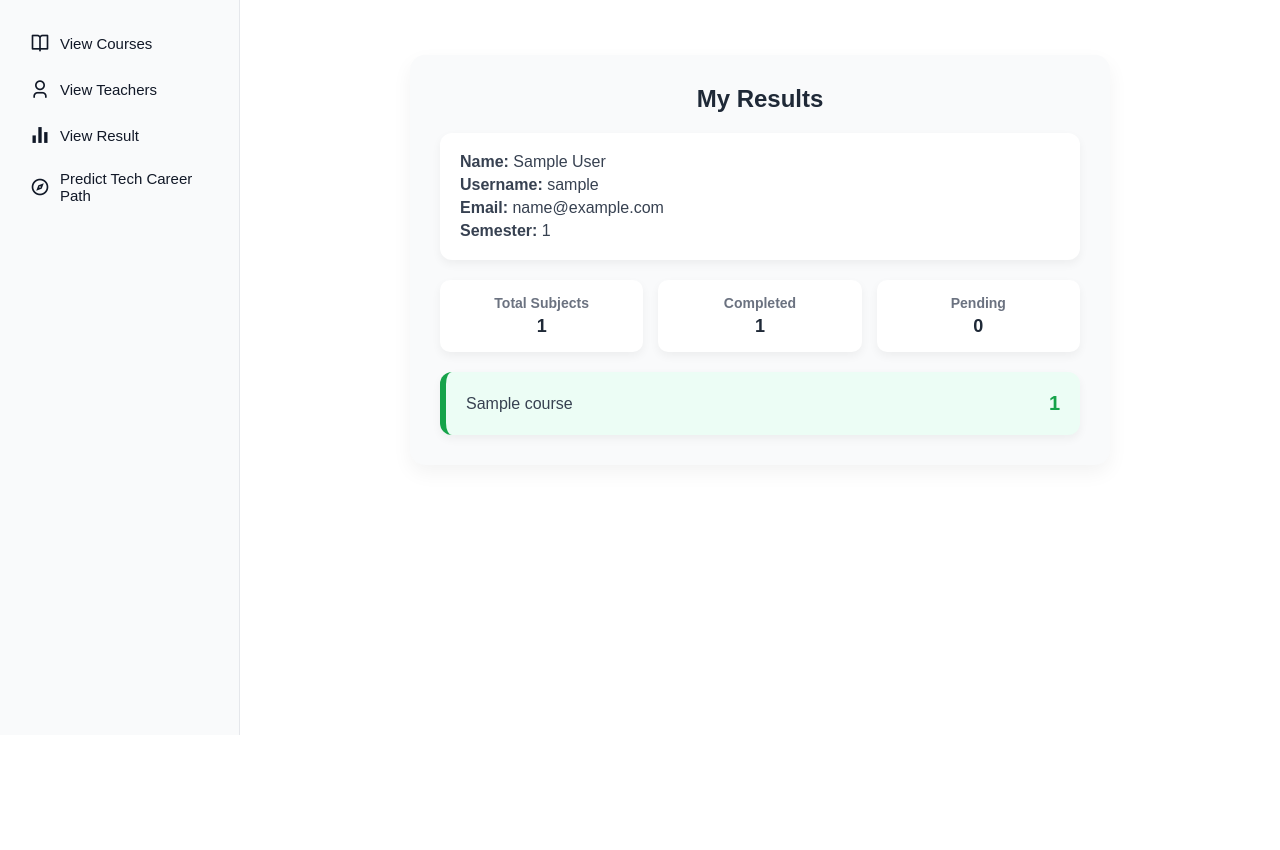
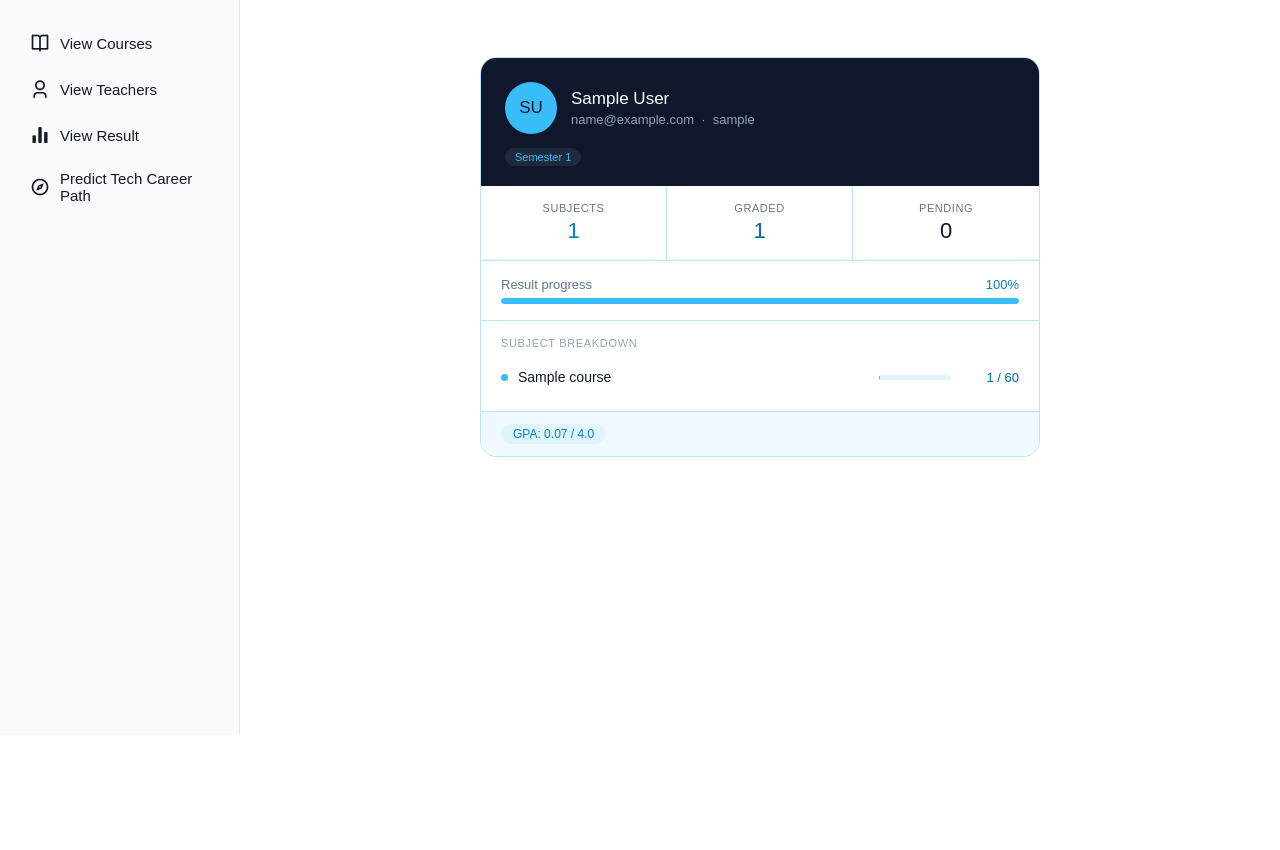
Before and after one commit to unikat7/Student-Management, a Django app: page /dashboard/viewmarks/ in a window 1280 px wide. Shown: the part 65-915 px from the top of the page. Before the commit the page ends 800 px from the top, so only its background shows below. Run offline with Django 5.2, Linux system fonts and the light colour scheme; a user stored in the database is signed in; tables that the repository leaves empty hold one stand-in row (values such as "Sample post"); grey boxes marked "Sample" are stand-in pictures; one stand-in notice (Sample message) is shown; parts of the project's set-up code (start-up, migrations or seed data) failed here and were passed over.

Commit message:
improvement in viewing of result

```diff
--- /dev/null
+++ b/dashboard/static/css/result_card.css
@@ -0,0 +1,236 @@
+.page {
+  background: #ffffff;
+  min-height: 100vh;
+  padding: 2rem 1rem;
+  display: flex;
+  justify-content: center;
+  align-items: flex-start;
+}
+
+.card {
+  background: #ffffff;
+  border: 0.5px solid #bae6fd;
+  border-radius: 16px;
+  width: 100%;
+  max-width: 560px;
+  overflow: hidden;
+}
+
+.card-header {
+  background: #0f172a;
+  padding: 1.5rem 1.5rem 1.25rem;
+}
+
+.header-top {
+  display: flex;
+  align-items: center;
+  gap: 14px;
+}
+
+.avi {
+  width: 52px;
+  height: 52px;
+  border-radius: 50%;
+  background: #38bdf8;
+  display: flex;
+  align-items: center;
+  justify-content: center;
+  font-size: 17px;
+  font-weight: 500;
+  color: #0f172a;
+  flex-shrink: 0;
+}
+
+.hname {
+  font-size: 17px;
+  font-weight: 500;
+  color: #ffffff;
+}
+
+.hmeta {
+  font-size: 13px;
+  color: #94a3b8;
+  margin-top: 3px;
+}
+
+.badges {
+  display: flex;
+  gap: 8px;
+  margin-top: 14px;
+  flex-wrap: wrap;
+}
+
+.badge {
+  font-size: 11px;
+  padding: 3px 10px;
+  border-radius: 99px;
+  font-weight: 500;
+  background: #1e293b;
+  color: #38bdf8;
+}
+
+.score-strip {
+  display: grid;
+  grid-template-columns: repeat(3, 1fr);
+  border-bottom: 0.5px solid #bae6fd;
+}
+
+.sc {
+  padding: 1rem;
+  text-align: center;
+  border-right: 0.5px solid #bae6fd;
+}
+
+.sc:last-child {
+  border-right: none;
+}
+
+.sc-label {
+  font-size: 11px;
+  color: #64748b;
+  letter-spacing: 0.05em;
+  text-transform: uppercase;
+  margin-bottom: 4px;
+}
+
+.sc-val {
+  font-size: 22px;
+  font-weight: 500;
+}
+
+.purple { color: #0284c7; }
+.teal   { color: #0369a1; }
+.amber  { color: #0f172a; }
+
+.prog-section {
+  padding: 1rem 1.25rem;
+  border-bottom: 0.5px solid #bae6fd;
+}
+
+.prog-row {
+  display: flex;
+  justify-content: space-between;
+  margin-bottom: 6px;
+}
+
+.prog-label {
+  font-size: 13px;
+  color: #64748b;
+}
+
+.prog-pct {
+  font-size: 13px;
+  font-weight: 500;
+  color: #0284c7;
+}
+
+.track {
+  height: 6px;
+  background: #e0f4fb;
+  border-radius: 99px;
+  overflow: hidden;
+}
+
+.fill {
+  height: 100%;
+  background: #38bdf8;
+  border-radius: 99px;
+}
+
+.subject-section {
+  padding: 1rem 1.25rem;
+}
+
+.sec-title {
+  font-size: 11px;
+  font-weight: 500;
+  color: #94a3b8;
+  letter-spacing: 0.06em;
+  text-transform: uppercase;
+  margin-bottom: 10px;
+}
+
+.sub-row {
+  display: flex;
+  align-items: center;
+  justify-content: space-between;
+  padding: 10px 0;
+  border-bottom: 0.5px solid #e0f4fb;
+}
+
+.sub-row:last-child {
+  border-bottom: none;
+}
+
+.sub-left {
+  display: flex;
+  align-items: center;
+  gap: 10px;
+}
+
+.dot {
+  width: 7px;
+  height: 7px;
+  border-radius: 50%;
+}
+
+.dot.done { background: #38bdf8; }
+.dot.pend { background: #94a3b8; }
+
+.sub-name {
+  font-size: 14px;
+  color: #0f172a;
+}
+
+.sub-right {
+  display: flex;
+  align-items: center;
+  gap: 8px;
+}
+
+.bar-wrap {
+  width: 72px;
+  height: 5px;
+  background: #e0f4fb;
+  border-radius: 99px;
+  overflow: hidden;
+}
+
+.bar-fill {
+  height: 100%;
+  border-radius: 99px;
+  background: #38bdf8;
+}
+
+.mark-val {
+  font-size: 13px;
+  font-weight: 500;
+  min-width: 60px;
+  text-align: right;
+}
+
+.mark-val.done { color: #0369a1; }
+.mark-val.pend { color: #94a3b8; }
+
+.card-footer {
+  background: #f0f9ff;
+  border-top: 0.5px solid #bae6fd;
+  padding: 0.75rem 1.25rem;
+  display: flex;
+  justify-content: space-between;
+  align-items: center;
+}
+
+.footer-note {
+  font-size: 12px;
+  color: #94a3b8;
+}
+
+.grade-chip {
+  font-size: 12px;
+  font-weight: 500;
+  padding: 3px 12px;
+  border-radius: 99px;
+  background: #e0f4fb;
+  color: #0284c7;
+}
--- a/dashboard/templates/features/viewmarks.html
+++ b/dashboard/templates/features/viewmarks.html
@@ -2,235 +2,82 @@
 {% load static %}
 
 {% block content %}
+<link rel="stylesheet" href="{% static 'css/result_card.css' %}">
 
-<style>
-    .marks-container {
-        max-width: 700px;
-        margin: 30px auto;
-        font-family: 'Segoe UI', Tahoma, Geneva, Verdana, sans-serif;
-        background: #f9fafb;
-        padding: 30px;
-        border-radius: 15px;
-        box-shadow: 0 8px 20px rgba(0,0,0,0.05);
-    }
+<div class="page">
+<div class="card">
 
-    .marks-container h2 {
-        text-align: center;
-        color: #1f2937;
-        font-weight: 700;
-        margin-bottom: 20px;
-    }
-
-    .student-info {
-        display: flex;
-        flex-direction: column;
-        gap: 5px;
-        margin-bottom: 20px;
-        background: #fff;
-        padding: 20px;
-        border-radius: 12px;
-        box-shadow: 0 4px 10px rgba(0,0,0,0.05);
-    }
-
-    .student-info p {
-        margin: 0;
-        color: #374151;
-        font-weight: 500;
-    }
-
-    .message-box {
-        text-align: center;
-        margin-bottom: 20px;
-    }
-
-    .alert {
-        display: inline-block;
-        padding: 12px 25px;
-        background: #3b82f6;
-        color:white;
-        border-radius: 8px;
-        font-weight: 500;
-        box-shadow: 0 4px 8px rgba(0,0,0,0.1);
-    }
-
-    .summary {
-        display: flex;
-        justify-content: space-around;
-        margin-bottom: 20px;
-        flex-wrap: wrap;
-        gap: 15px;
-    }
-
-    .summary-box {
-        background: #fff;
-        padding: 15px 20px;
-        border-radius: 10px;
-        box-shadow: 0 4px 10px rgba(0,0,0,0.05);
-        text-align: center;
-        flex: 1 1 100px;
-    }
-
-    .summary-box h4 {
-        margin: 0;
-        font-size: 14px;
-        color: #6b7280;
-    }
-
-    .summary-box p {
-        margin: 5px 0 0;
-        font-weight: 700;
-        font-size: 18px;
-        color: #1f2937;
-    }
-
-    .progress-bar-container {
-        background: #e5e7eb;
-        border-radius: 12px;
-        overflow: hidden;
-        margin-bottom: 20px;
-        height: 20px;
-    }
-
-    .progress-bar {
-        height: 100%;
-        background: linear-gradient(90deg, #10b981, #34d399);
-        width: 0%;
-        text-align: center;
-        color: white;
-        font-size: 12px;
-        font-weight: 600;
-        transition: width 0.5s ease;
-    }
-
-    .course-list {
-        display: flex;
-        flex-direction: column;
-        gap: 15px;
-    }
-
-    .course-item {
-        display: flex;
-        justify-content: space-between;
-        align-items: center;
-        padding: 20px;
-        border-radius: 12px;
-        transition: transform 0.2s;
-        font-weight: 500;
-        box-shadow: 0 4px 10px rgba(0,0,0,0.05);
-    }
-
-    .course-item.assigned {
-        background: #ecfdf5;
-        border-left: 6px solid #16a34a;
-    }
-
-    .course-item.pending {
-        background: #fff7ed;
-        border-left: 6px solid #f59e0b;
-    }
-
-    .course-item:hover {
-        transform: translateY(-3px);
-    }
-
-    .course-name {
-        font-size: 16px;
-        color: #374151;
-    }
-
-    .marks {
-        font-size: 20px;
-        font-weight: 700;
-    }
-
-    .mark-assigned {
-        color: #16a34a;
-    }
-
-    .mark-pending {
-        color: #f59e0b;
-    }
-
-    @media (max-width: 500px) {
-        .course-item {
-            flex-direction: column;
-            align-items: flex-start;
-        }
-
-        .marks {
-            margin-top: 8px;
-            font-size: 18px;
-        }
-    }
-</style>
-
-<div class="marks-container">
-
-    <h2>My Results</h2>
-
-    <!-- Student Information -->
-    <div class="student-info">
-        <p><strong>Name:</strong> {{ student.firstname }} {{ student.lastname }}</p>
-        <p><strong>Username:</strong> {{ student.username }}</p>
-        <p><strong>Email:</strong> {{ student.email }}</p>
-        <p><strong>Semester:</strong> {{ student.semester.semester }}</p>
-
+  <div class="card-header">
+    <div class="header-top">
+      <div class="avi">{{ student.user.first_name|first|upper }}{{ student.user.last_name|first|upper }}</div>
+      <div>
+        <div class="hname">{{ student.user.first_name }} {{ student.user.last_name }}</div>
+        <div class="hmeta">{{ student.user.email }} &nbsp;·&nbsp; {{ student.user.username }}</div>
       </div>
-
-    <!-- Single informational message -->
-    {% if messages %}
-    <div class="message-box" id="message-container">
-        {% for message in messages %}
-            <div class="alert">{{ message }}</div>
-        {% endfor %}
     </div>
-    {% endif %}
-
-    <!-- Summary Info -->
-    <div class="summary">
-        <div class="summary-box">
-            <h4>Total Subjects</h4>
-            <p>{{ total_courses }}</p>
-        </div>
-        <div class="summary-box">
-            <h4>Completed</h4>
-            <p>{{ completed_courses }}</p>
-        </div>
-        <div class="summary-box">
-            <h4>Pending</h4>
-            <p>{{ pending_courses }}</p>
+    <div class="badges">
+      <span class="badge">Semester {{ student.semester.semester }}</span>
     </div>
   </div>
 
-    <!-- Progress Bar -->
+  <div class="score-strip">
+    <div class="sc">
+      <div class="sc-label">Subjects</div>
+      <div class="sc-val purple">{{ total_courses }}</div>
+    </div>
+    <div class="sc">
+      <div class="sc-label">Graded</div>
+      <div class="sc-val teal">{{ completed_courses }}</div>
+    </div>
+    <div class="sc">
+      <div class="sc-label">Pending</div>
+      <div class="sc-val amber">{{ pending_courses }}</div>
+    </div>
+  </div>
 
+  <div class="prog-section">
+    <div class="prog-row">
+      <span class="prog-label">Result progress</span>
+      <span class="prog-pct">{{ progress_percent }}%</span>
+    </div>
+    <div class="track">
+      <div class="fill" style="width: {{ progress_percent }}%"></div>
+    </div>
+  </div>
 
-    <!-- Vertical list for courses -->
-    <div class="course-list">
+  <div class="subject-section">
+    <div class="sec-title">Subject breakdown</div>
+
     {% for item in course_marks_list %}
-        <div class="course-item {% if item.assigned %}assigned{% else %}pending{% endif %}">
-            <div class="course-name">{{ item.course_name }}</div>
-            <div class="marks">
+    <div class="sub-row">
+      <div class="sub-left">
+        <div class="dot {% if item.assigned %}done{% else %}pend{% endif %}"></div>
+        <div class="sub-name">{{ item.course_name }}</div>
+      </div>
+      <div class="sub-right">
         {% if item.assigned %}
-                    <span class="mark-assigned">{{ item.marks }}</span>
+          <div class="bar-wrap">
+            <div class="bar-fill" style="width: {{ item.marks }}%"></div>
+          </div>
+          <div class="mark-val done">{{ item.marks }} / 60</div>
         {% else %}
-                    <span class="mark-pending">Pending</span>
+          <div class="bar-wrap">
+            <div class="bar-fill" style="width: 0; background: #EF9F27"></div>
+          </div>
+          <div class="mark-val pend">Pending</div>
         {% endif %}
       </div>
     </div>
     {% endfor %}
+
+  </div>
+
+  <div class="card-footer">
+
+     <span class="grade-chip">GPA: {{ gpa }} / 4.0</span>
   </div>
 
 </div>
-
-<!-- Auto-hide messages -->
-<script>
-    setTimeout(function() {
-        const msg = document.getElementById('message-container');
-        if(msg){
-            msg.style.display = 'none';
-        }
-    }, 4000);
-</script>
+</div>
 
 {% endblock content %}
--- a/dashboard/views.py
+++ b/dashboard/views.py
@@ -192,18 +192,34 @@ def ViewResults(request):
 
     course_marks_list = []
     completed = 0
+    total_marks = 0
 
     for c in courses:
         m = marks.filter(course=c).first()
         if m:
-            course_marks_list.append({'course_name': c.course_name, 'marks': m.marks, 'assigned': True})
+            bar_percent = round((m.marks / 60) * 100)
+            course_marks_list.append({
+                'course_name': c.course_name,
+                'marks': m.marks,
+                'bar_percent': bar_percent,
+                'assigned': True
+            })
             completed += 1
+            total_marks += m.marks
         else:
-            course_marks_list.append({'course_name': c.course_name, 'marks': 0, 'assigned': False})
+            course_marks_list.append({
+                'course_name': c.course_name,
+                'marks': 0,
+                'bar_percent': 0,
+                'assigned': False
+            })
 
     total = courses.count()
     pending = total - completed
     progress_percent = int((completed / total) * 100) if total > 0 else 0
+
+    avg = (total_marks / completed) if completed > 0 else 0
+    gpa = round((avg / 60) * 4.0, 2)
 
     return render(request, 'features/viewmarks.html', {
         'student': student,
@@ -212,4 +228,5 @@ def ViewResults(request):
         'completed_courses': completed,
         'pending_courses': pending,
         'progress_percent': progress_percent,
+        'gpa': gpa,
     })
--- a/landing/templates/index.html
+++ b/landing/templates/index.html
@@ -116,10 +116,7 @@
 
         <div class="divider"></div>
 
-        <p class="welcome">
-            Manage your academic records, attendance,<br>
-            and more — all in one place.
-        </p>
+
 
         <a href="{% url 'signin' %}" class="btn">Login to Portal</a>
 
--- a/profile_app/static/css/registration/registration.css
+++ b/profile_app/static/css/registration/registration.css
@@ -12,7 +12,7 @@ body {
     display: flex;
     justify-content: center;
     align-items: center;
-    background: linear-gradient(135deg, #7c77bc, #6bb56d);
+
 }
 
 /* Main card container */
--- a/profile_app/static/css/signin/login.css
+++ b/profile_app/static/css/signin/login.css
@@ -12,7 +12,7 @@ body {
     display: flex;
     justify-content: center;
     align-items: center;
-    background: linear-gradient(135deg, #7c77bc, #6bb56d);
+
 }
 
 /* Container */
--- a/profile_app/views.py
+++ b/profile_app/views.py
@@ -141,13 +141,13 @@ def SignIn(request):
 
 
 def ProfileUpdate(request):
-    if request.method=="POST" and request.FILES:
+    if request.method=="POST":
         data=request.POST
         username=data["username"]
         firstname=data["firstname"]
         lastname=data["lastname"]
         email=data["email"]
-        profileimage=request.FILES["profileimage"]
+        profileimage=request.FILES.get("profileimage")
 
         profile, created = Profile.objects.get_or_create(user=request.user)
         if profileimage:
```
Lines whose indentation alone changed are shown as unchanged.
